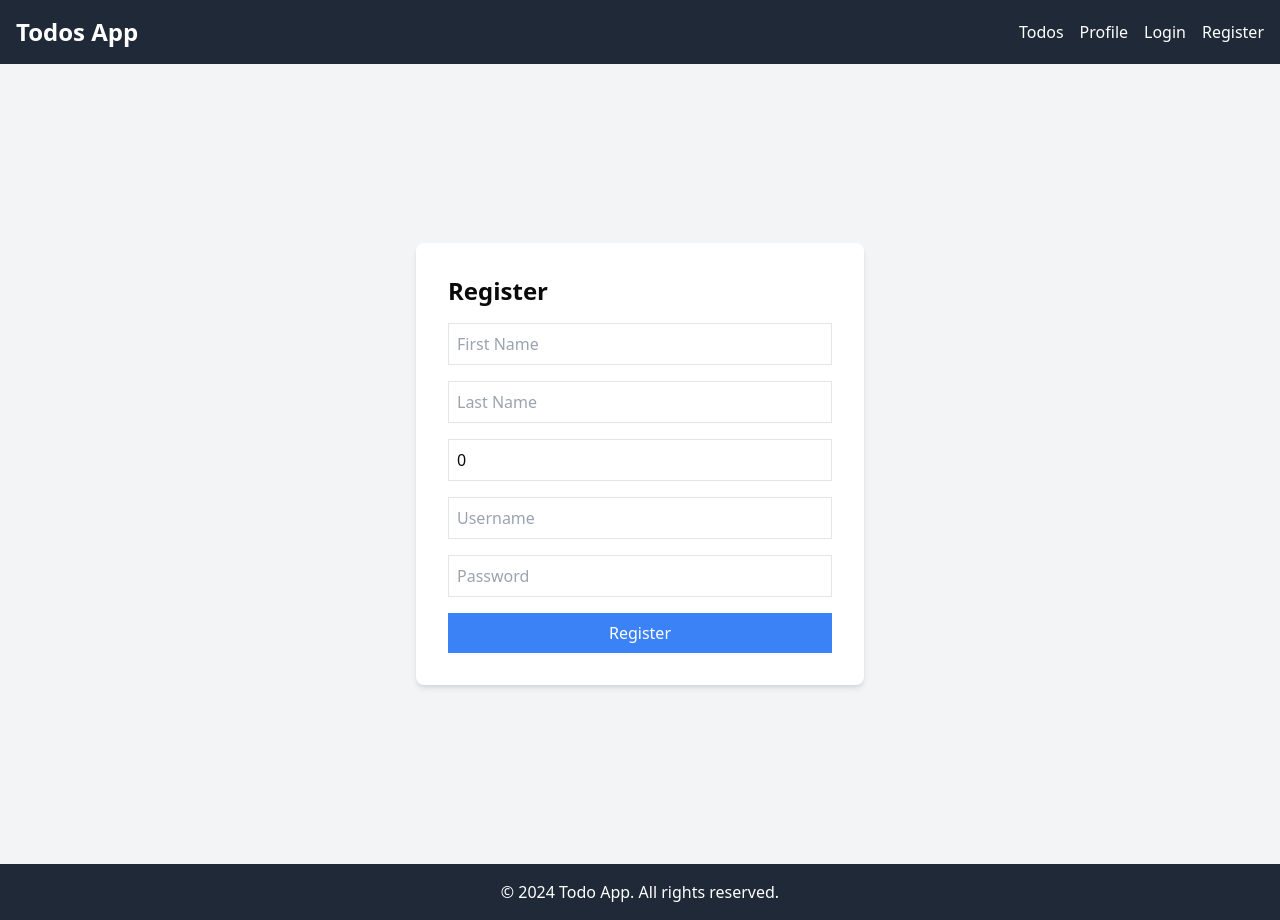
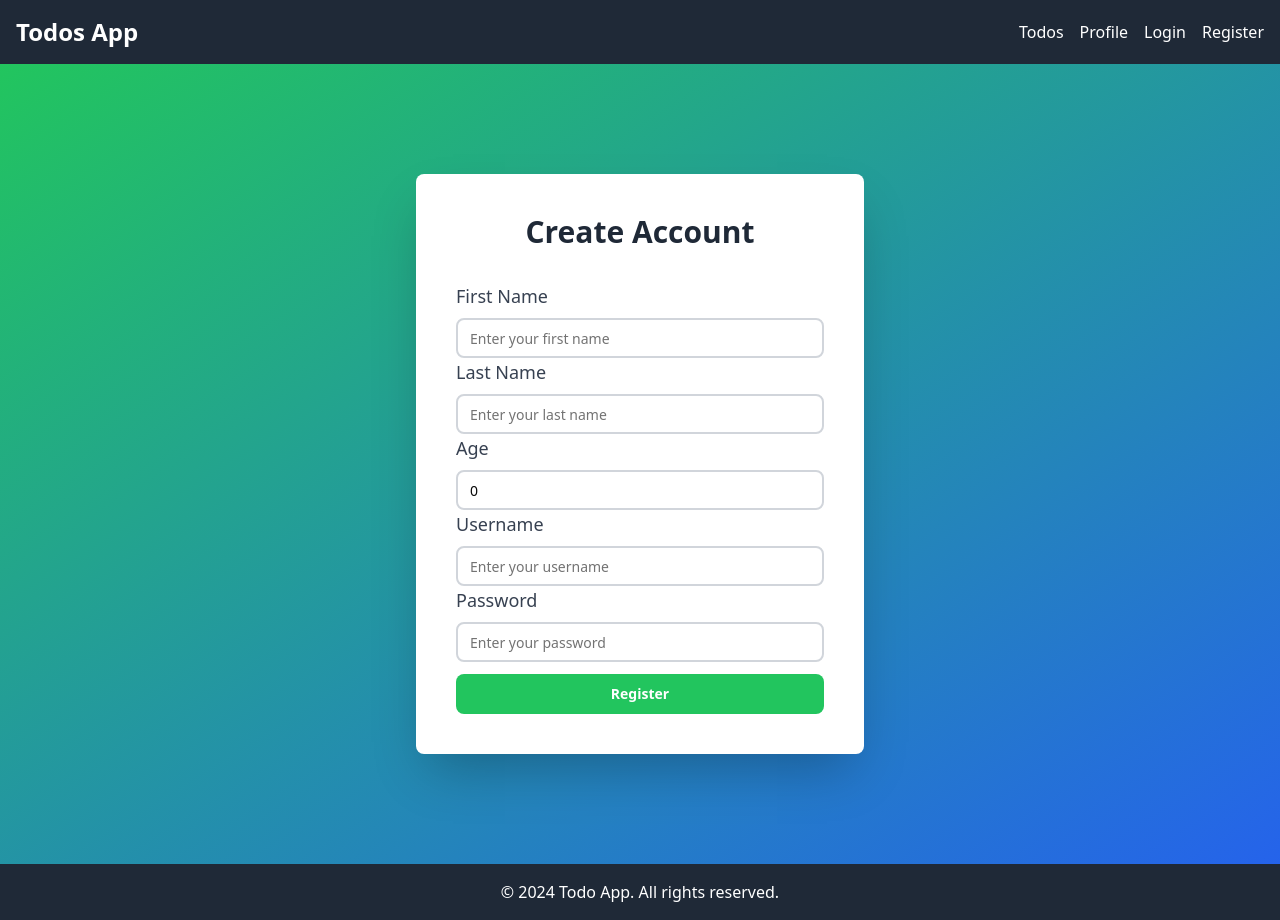
Before and after one commit to haivt03/todo_list, a React (Vite) app in the folder todo-list/: page /register in a window 1280 px wide. Built offline with nearby package versions, Linux system fonts and the light colour scheme.

Commit message:
fix: form login and register

```diff
--- a/todo-list/src/api/auth.ts
+++ b/todo-list/src/api/auth.ts
@@ -1,4 +1,3 @@
-import { log } from "console";
 import { LoginResponse, RegisterResponse } from "../types/auth/auth.type";
 import { safeFetch } from "./safeFetch";
 
@@ -15,9 +14,6 @@ export async function login(
       password,
     }),
   };
-console.log(username);
-console.log(password);
-
   const loginResponse: LoginResponse = await safeFetch<LoginResponse>(
     url,
     option,
--- a/todo-list/src/pages/auth/Login.tsx
+++ b/todo-list/src/pages/auth/Login.tsx
@@ -1,77 +1,102 @@
 import { useNavigate } from "react-router-dom";
 import { useLogin } from "../../hooks/auth/useAuth";
 import { z } from "zod";
+import { zodResolver } from "@hookform/resolvers/zod";
 import { useForm } from "react-hook-form";
-import { zodResolver } from "@hookform/resolvers/zod";
-import { FormControl, FormItem, FormLabel } from "@/components/ui/form";
+import {
+  Form,
+  FormItem,
+  FormControl,
+  FormLabel,
+  FormField,
+} from "@/components/ui/form";
 import { Button } from "@/components/ui/button";
 import { Input } from "@/components/ui/input";
 
-
 const loginSchema = z.object({
-  username: z.string().min(1, "Username is required"),
-  password: z.string().min(1, "Username is required"),
+  username: z.string().min(1, { message: "Username is required" }),
+  password: z.string().min(1, { message: "Password is required" }),
 });
-
-type LoginSchema = z.infer<typeof loginSchema>;
 
 function Login() {
   const { loginUser, isLoading, isError, error } = useLogin();
   const navigate = useNavigate();
 
-  const {
-    handleSubmit,
-    register,
-    formState: { errors },
-  } = useForm<LoginSchema>({
+  const form = useForm<z.infer<typeof loginSchema>>({
     resolver: zodResolver(loginSchema),
+    defaultValues: {
+      username: "",
+      password: "",
+    },
   });
 
-  const onSubmit = (data: LoginSchema) => {
-    loginUser(data);
+  function onSubmit(value: z.infer<typeof loginSchema>) {
+    loginUser(value);
     navigate("/todos");
-  };
+  }
 
   return (
-    <div className="flex items-center justify-center min-h-screen bg-gray-100">
-      <div className="bg-white p-8 rounded-lg shadow-md w-full max-w-md">
-        <h1 className="text-2xl font-bold mb-4">Login</h1>
-        <form onSubmit={handleSubmit(onSubmit)}>
+    <div className="flex items-center justify-center min-h-screen bg-gradient-to-br from-blue-600 to-purple-600">
+      <div className="bg-white p-10 rounded-lg shadow-2xl w-full max-w-md transform hover:scale-105 transition-transform duration-500">
+        <h1 className="text-3xl font-bold mb-8 text-center text-gray-800">
+          Welcome Back!
+        </h1>
+        <Form {...form}>
+          <form onSubmit={form.handleSubmit(onSubmit)}>
+            <FormField
+              control={form.control}
+              name="username"
+              render={({ field }) => (
                 <FormItem>
-            <FormLabel>Username</FormLabel>
+                  <FormLabel className="text-lg font-medium text-gray-700">
+                    Username
+                  </FormLabel>
                   <FormControl>
                     <Input
-                {...register("username")}
-                placeholder="Username"
-                className="p-2 border w-full mb-4"
+                      placeholder="Enter your username"
+                      className="p-3 border-2 border-gray-300 rounded-lg w-full focus:border-blue-500 focus:ring-2 focus:ring-blue-500 mb-6 transition duration-300"
+                      {...field}
                     />
-              {errors.username && (
-                <p className="text-red-500">{errors.username.message}</p>
-              )}
                   </FormControl>
                 </FormItem>
-
+              )}
+            />
+            <FormField
+              control={form.control}
+              name="password"
+              render={({ field }) => (
                 <FormItem>
-            <FormLabel>Password</FormLabel>
+                  <FormLabel className="text-lg font-medium text-gray-700">
+                    Password
+                  </FormLabel>
                   <FormControl>
                     <Input
                       type="password"
-                {...register("password")}
-                placeholder="Password"
-                className="p-2 border w-full mb-4"
+                      placeholder="Enter your password"
+                      className="p-3 border-2 border-gray-300 rounded-lg w-full focus:border-blue-500 focus:ring-2 focus:ring-blue-500 mb-6 transition duration-300"
+                      {...field}
                     />
-              {errors.password && (
-                <p className="text-red-500">{errors.password.message}</p>
-              )}
                   </FormControl>
                 </FormItem>
-
-          <Button type="submit" disabled={isLoading}>
+              )}
+            />
+            <div className="mt-3">
+              <Button
+                type="submit"
+                disabled={isLoading}
+                className=" w-full bg-blue-500 text-white py-3 rounded-lg font-semibold hover:bg-blue-600 hover:shadow-lg transition-all duration-300"
+              >
                 {isLoading ? "Logging in..." : "Login"}
               </Button>
+            </div>
 
-          {isError && <p className="text-red-500 mt-2">{(error as Error).message}</p>}
+            {isError && (
+              <p className="text-red-500 mt-4 text-center">
+                {(error as Error).message}
+              </p>
+            )}
           </form>
+        </Form>
       </div>
     </div>
   );
--- a/todo-list/src/pages/auth/Register.tsx
+++ b/todo-list/src/pages/auth/Register.tsx
@@ -1,79 +1,169 @@
-import { useState } from "react";
 import { useNavigate } from "react-router-dom";
 import { useRegister } from "../../hooks/auth/useAuth";
+import { z } from "zod";
+import { zodResolver } from "@hookform/resolvers/zod";
+import { useForm } from "react-hook-form";
+import {
+  Form,
+  FormItem,
+  FormControl,
+  FormLabel,
+  FormField,
+} from "@/components/ui/form";
+import { Button } from "@/components/ui/button";
+import { Input } from "@/components/ui/input";
 
-const Register: React.FC = () => {
-  const [firstNames, setFirstNames] = useState("");
-  const [lastNames, setLastNames] = useState("");
-  const [ages, setAges] = useState<number>(0);
-  const [usernames, setUsernames] = useState("");
-  const [passwords, setPasswords] = useState("");
+const registerSchema = z.object({
+  firstName: z.string().min(1, "First Name is required"),
+  lastName: z.string().min(1, "Last Name is required"),
+  age: z
+    .number()
+    .min(10, "You must be at least 10 years old")
+    .max(100, "Age must be under 100"),
+  username: z.string().min(1, "Username is required"),
+  password: z.string().min(6, "Password must be at least 6 characters long"),
+});
+
+function Register() {
   const { registerUser, isLoading, isError, error } = useRegister();
   const navigate = useNavigate();
 
-  const handleSubmit = (e: React.FormEvent) => {
-    e.preventDefault();
-    registerUser({ firstNames, lastNames, ages, usernames, passwords });
-  };
+  const form = useForm<z.infer<typeof registerSchema>>({
+    resolver: zodResolver(registerSchema),
+    defaultValues: {
+      firstName: "",
+      lastName: "",
+      age: 0,
+      username: "",
+      password: "",
+    },
+  });
 
-  if (localStorage.getItem("userId")) {
+  function onSubmit(value: z.infer<typeof registerSchema>) {
+    registerUser(value);
     navigate("/login");
   }
 
   return (
-    <div className="flex items-center justify-center min-h-screen bg-gray-100">
-      <div className="bg-white p-8 rounded-lg shadow-md w-full max-w-md">
-        <h1 className="text-2xl font-bold mb-4">Register</h1>
-        <form onSubmit={handleSubmit}>
-          <input
-            type="text"
-            value={firstNames}
-            onChange={(e) => setFirstNames(e.target.value)}
-            placeholder="First Name"
-            className="p-2 border w-full mb-4"
+    <div className="flex items-center justify-center min-h-screen bg-gradient-to-br from-green-500 to-blue-600">
+      <div className="bg-white p-10 rounded-lg shadow-2xl w-full max-w-md transform hover:scale-105 transition-transform duration-500">
+        <h1 className="text-3xl font-bold mb-8 text-center text-gray-800">
+          Create Account
+        </h1>
+        <Form {...form}>
+          <form onSubmit={form.handleSubmit(onSubmit)}>
+            <FormField
+              control={form.control}
+              name="firstName"
+              render={({ field }) => (
+                <FormItem>
+                  <FormLabel className="text-lg font-medium text-gray-700">
+                    First Name
+                  </FormLabel>
+                  <FormControl>
+                    <Input
+                      placeholder="Enter your first name"
+                      className="p-3 border-2 border-gray-300 rounded-lg w-full focus:border-green-500 focus:ring-2 focus:ring-green-500 mb-4 transition duration-300"
+                      {...field}
                     />
-          <input
-            type="text"
-            value={lastNames}
-            onChange={(e) => setLastNames(e.target.value)}
-            placeholder="Last Name"
-            className="p-2 border w-full mb-4"
+                  </FormControl>
+                </FormItem>
+              )}
             />
-          <input
+            <FormField
+              control={form.control}
+              name="lastName"
+              render={({ field }) => (
+                <FormItem>
+                  <FormLabel className="text-lg font-medium text-gray-700">
+                    Last Name
+                  </FormLabel>
+                  <FormControl>
+                    <Input
+                      placeholder="Enter your last name"
+                      className="p-3 border-2 border-gray-300 rounded-lg w-full focus:border-green-500 focus:ring-2 focus:ring-green-500 mb-4 transition duration-300"
+                      {...field}
+                    />
+                  </FormControl>
+                </FormItem>
+              )}
+            />
+            <FormField
+              control={form.control}
+              name="age"
+              render={({ field }) => (
+                <FormItem>
+                  <FormLabel className="text-lg font-medium text-gray-700">
+                    Age
+                  </FormLabel>
+                  <FormControl>
+                    <Input
                       type="number"
-            value={ages}
-            onChange={(e) => setAges(Number(e.target.value))}
-            placeholder="Age"
-            className="p-2 border w-full mb-4"
+                      placeholder="Enter your age"
+                      className="p-3 border-2 border-gray-300 rounded-lg w-full focus:border-green-500 focus:ring-2 focus:ring-green-500 mb-4 transition duration-300"
+                      {...field}
                     />
-          <input
-            type="text"
-            value={usernames}
-            onChange={(e) => setUsernames(e.target.value)}
-            placeholder="Username"
-            className="p-2 border w-full mb-4"
+                  </FormControl>
+                </FormItem>
+              )}
             />
-          <input
+            <FormField
+              control={form.control}
+              name="username"
+              render={({ field }) => (
+                <FormItem>
+                  <FormLabel className="text-lg font-medium text-gray-700">
+                    Username
+                  </FormLabel>
+                  <FormControl>
+                    <Input
+                      placeholder="Enter your username"
+                      className="p-3 border-2 border-gray-300 rounded-lg w-full focus:border-green-500 focus:ring-2 focus:ring-green-500 mb-4 transition duration-300"
+                      {...field}
+                    />
+                  </FormControl>
+                </FormItem>
+              )}
+            />
+            <FormField
+              control={form.control}
+              name="password"
+              render={({ field }) => (
+                <FormItem>
+                  <FormLabel className="text-lg font-medium text-gray-700">
+                    Password
+                  </FormLabel>
+                  <FormControl>
+                    <Input
                       type="password"
-            value={passwords}
-            onChange={(e) => setPasswords(e.target.value)}
-            placeholder="Password"
-            className="p-2 border w-full mb-4"
+                      placeholder="Enter your password"
+                      className="p-3 border-2 border-gray-300 rounded-lg w-full focus:border-green-500 focus:ring-2 focus:ring-green-500 mb-4 transition duration-300"
+                      {...field}
                     />
-          <button
+                  </FormControl>
+                </FormItem>
+              )}
+            />
+            <div className="mt-3">
+              <Button
                 type="submit"
-            className="bg-blue-500 text-white p-2 w-full"
                 disabled={isLoading}
+                className="w-full bg-green-500 text-white py-3 rounded-lg font-semibold hover:bg-green-600 hover:shadow-lg transition-all duration-300"
               >
                 {isLoading ? "Registering..." : "Register"}
-          </button>
+              </Button>
+            </div>
+
             {isError && (
-            <p className="text-red-500 mt-2">{(error as Error).message}</p>
+              <p className="text-red-500 mt-4 text-center">
+                {(error as Error).message}
+              </p>
             )}
           </form>
+        </Form>
       </div>
     </div>
   );
-};
+}
 
 export default Register;
```
Also changed, not shown: todo-list/src/types/auth/auth.type.ts (+5 -5 lines). Lines whose indentation alone changed are shown as unchanged.
